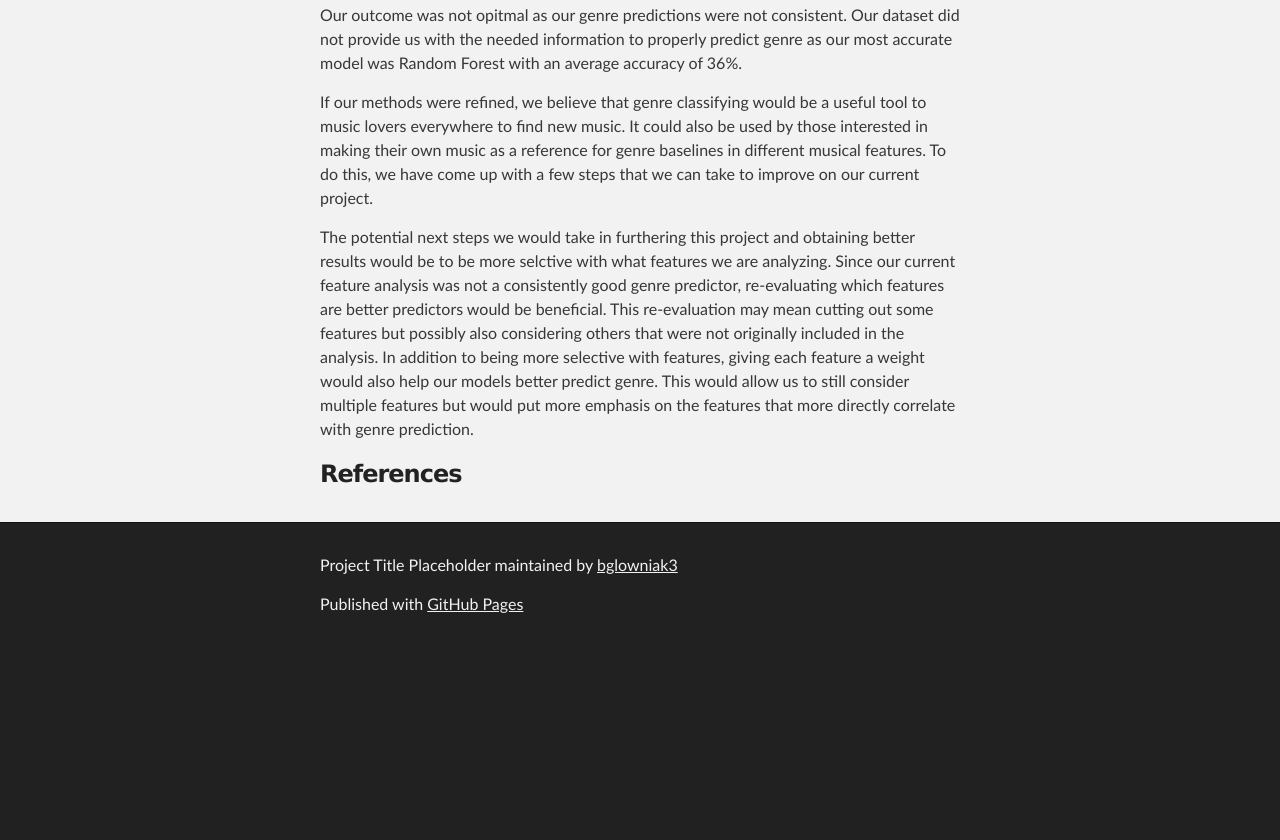
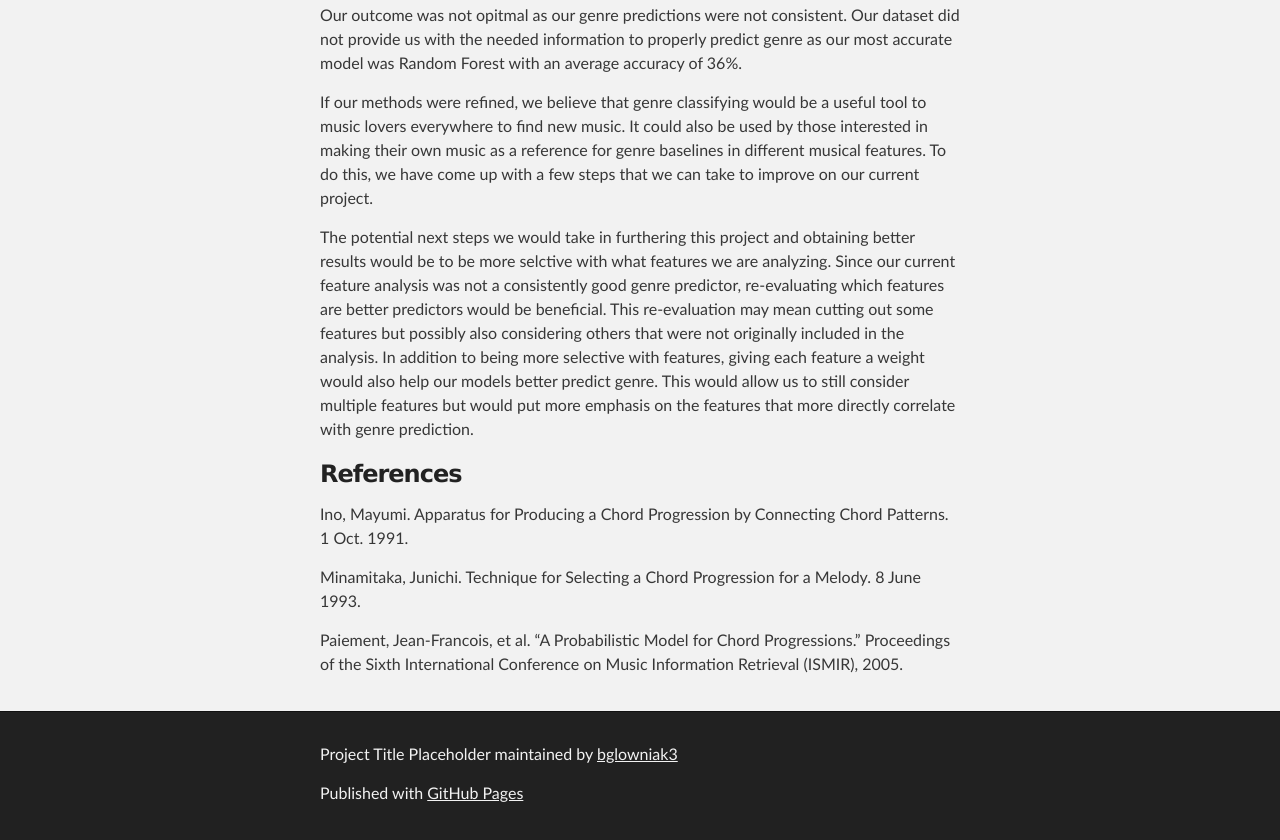
Before and after one commit to bglowniak/Song-Genre-Prediction, a plain HTML site: page index.html in a window 1280 px wide. Shown: the part 3299-4139 px from the top of the page. Before the commit the page ends 3950 px from the top, so only its background shows below. Drawn offline with Linux system fonts and the light colour scheme.

Commit message:
references

```diff
--- a/index.html
+++ b/index.html
@@ -110,7 +110,20 @@ What are the results?
 
 <h3>
 <a id="references" class="anchor" href="#references" aria-hidden="true"><span aria-hidden="true" class="octicon octicon-link"></span></a>References</h3>
-      </section>
+
+<p>Ino, Mayumi. Apparatus for Producing a Chord Progression by Connecting Chord Patterns. 1
+    Oct. 1991.
+</p>
+<p>
+    Minamitaka, Junichi. Technique for Selecting a Chord Progression for a Melody. 8 June 1993.
+</p>
+<p>
+    Paiement, Jean-Francois, et al. “A Probabilistic Model for Chord Progressions.” Proceedings of the
+    Sixth International Conference on Music Information Retrieval (ISMIR), 2005.
+</p>
+
+
+</section>
     </div>
 
     <!-- FOOTER  -->
```
